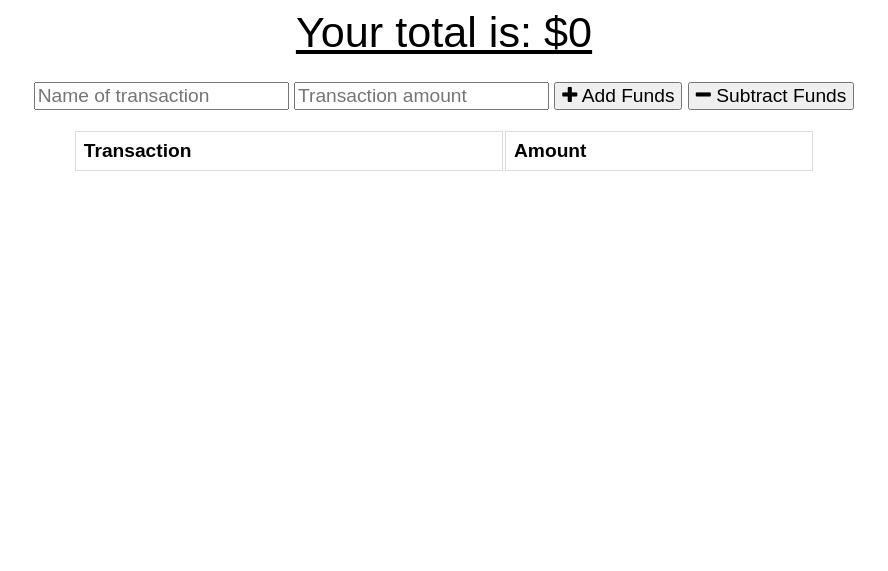
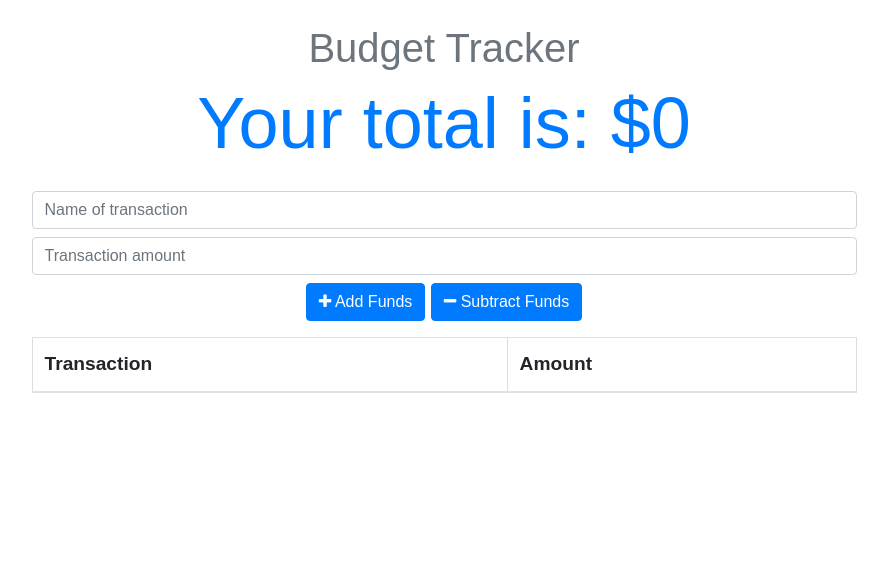
Before and after one commit to enma1009/budget-tracker, a website: page public/index.html in a window 1280 px wide. Shown: the whole page, without its empty margins (196-1084 px from the left). Drawn offline with nearby package versions, Linux system fonts and the light colour scheme; no server answers.

Commit message:
added ui styling

```diff
--- a/public/index.html
+++ b/public/index.html
@@ -8,26 +8,28 @@
   <link rel="shortcut icon" href="icons/icon-192x192.png" type="image/x-icon">
 
   <link rel="stylesheet" href="https://stackpath.bootstrapcdn.com/font-awesome/4.7.0/css/font-awesome.min.css">
+  <link rel="stylesheet" href="https://maxcdn.bootstrapcdn.com/bootstrap/4.0.0/css/bootstrap.min.css" integrity="sha384-Gn5384xqQ1aoWXA+058RXPxPg6fy4IWvTNh0E263XmFcJlSAwiGgFAW/dAiS6JXm" crossorigin="anonymous">
   <link rel="stylesheet" href="styles.css">
 
   <title>Budget Tracker</title>
 </head>
 <body>
+  <h1 class="text-center text-secondary mt-4">Budget Tracker</h1>
   <div class="wrapper">
     <div class="total">
-      <div class="total">Your total is: $<span id="total">0</span></div>
+      <p class="display-3 text-primary">Your total is: $<span id="total">0</span></p>
     </div>
 
-    <div class="form">
-      <input type="text" id="t-name" placeholder="Name of transaction" />
-      <input type="number" min="0" id="t-amount" placeholder="Transaction amount" />
-      <button id="add-btn"><i class="fa fa-plus buttons"></i> Add Funds</button>
-      <button id="sub-btn"><i class="fa fa-minus"></i> Subtract Funds</button>
+    <div class="form form-group">
+      <input type="text" class="form-control mb-2" id="t-name" placeholder="Name of transaction" />
+      <input type="number" class="form-control mb-2" min="0" id="t-amount" placeholder="Transaction amount" />
+      <button id="add-btn" type="button" class="btn btn-primary"><i class="fa fa-plus buttons"></i> Add Funds</button>
+      <button id="sub-btn" type="button" class="btn btn-primary"><i class="fa fa-minus"></i> Subtract Funds</button>
       <p class="error"></p>
     </div>
 
     <div class="transactions">
-      <table>
+      <table class="table table-striped">
         <thead>
           <th>Transaction</th>
           <th>Amount</th>
--- a/public/index.js
+++ b/public/index.js
@@ -74,7 +74,7 @@ function populateChart() {
         datasets: [{
             label: "Total Over Time",
             fill: true,
-            backgroundColor: "#6666ff",
+            backgroundColor: "#007bff",
             data
         }]
     }
@@ -191,7 +191,7 @@ function readDB() {
   const listOfItemsStored = transaction.objectStore("transactions");
   const allItems = listOfItemsStored.getAll();
 
-  allItems.onsuccess = () => {
+  allItems.onsuccess = () => { //Storing indexedDB data in mongodb when the app goes online
     if (allItems.result.length > 0) {
       fetch("/api/transaction", {
         method: "POST",
@@ -205,11 +205,11 @@ function readDB() {
       .then(() => {
         const transaction = db.transaction(["transactions"],"readwrite");
         const listOfItemsStored = transaction.objectStore("transactions");
-        listOfItemsStored.clear();
+        listOfItemsStored.clear(); // deleting data from indexedDB after it's stored in the server
       });
     }
   }
 
 }
 
-window.addEventListener("online", readDB);
+window.addEventListener("online", readDB); //this will check if there's data in indexedDB every time the app goes online
--- a/public/styles.css
+++ b/public/styles.css
@@ -1,10 +1,5 @@
 body {
   font-size: 120%;
-  font-family: Arial;
-}
-
-button, input {
-  font-size: 100%;
   font-family: Arial;
 }
 
@@ -34,7 +29,6 @@ tr:nth-child(even) {
 
 .total {
   font-size: 150%;
-  text-decoration: underline;
 }
 
 .form {
@@ -46,6 +40,4 @@ tr:nth-child(even) {
   text-align: left;
   max-height: 300px;
   overflow: auto;
-  width: 90%;
-  margin: 0 auto;
 }
```
